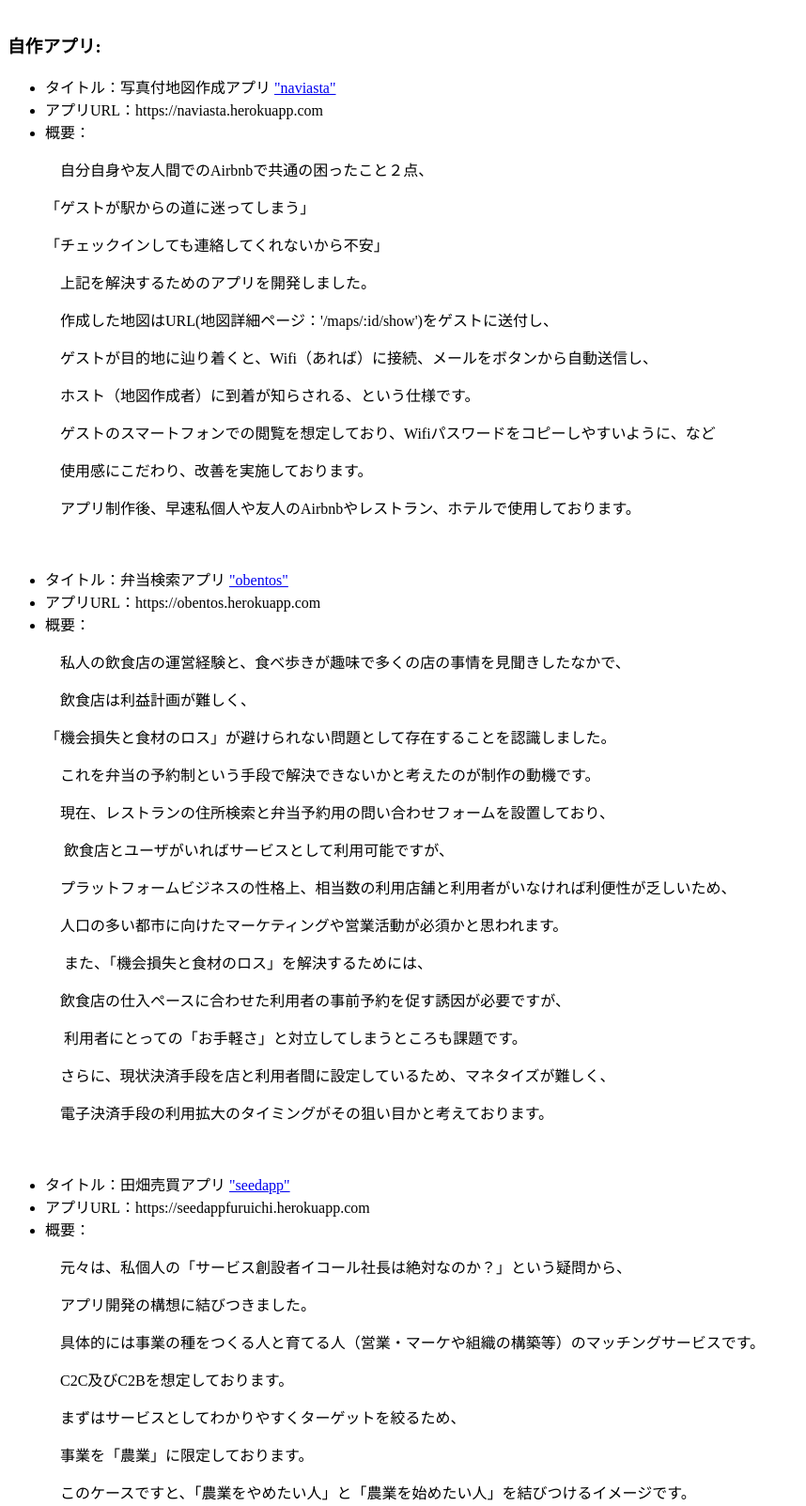
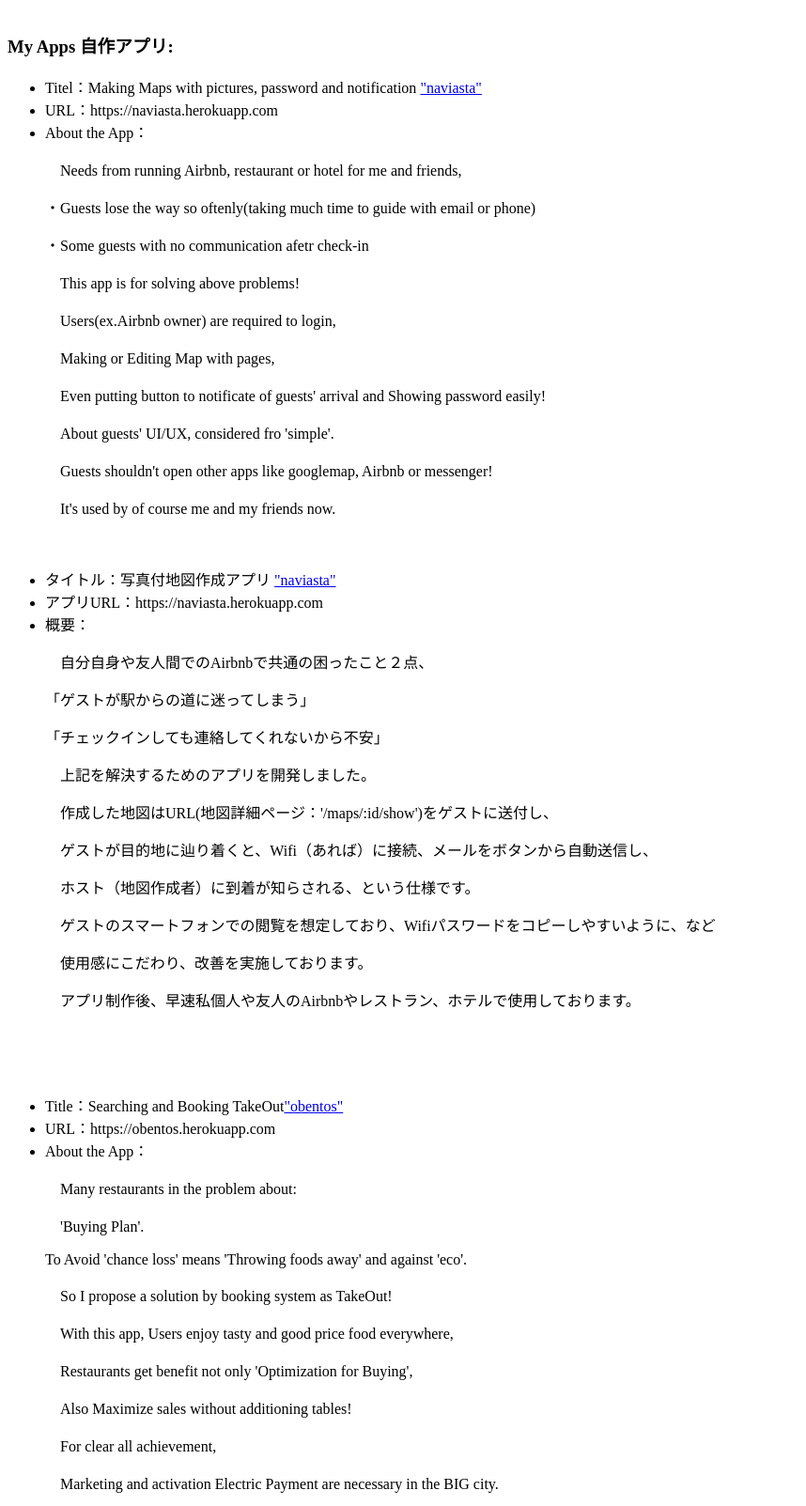
Before and after one commit to tasuke-furuichi/tasuke-furuichi.github.io, a plain HTML site: page index.html in a window 1280 px wide. Shown: the part 660-2263 px from the top of the page at 94% size, without its empty margins (0-858 px from the left). Drawn offline with Linux system fonts and the light colour scheme.

Commit message:
add english

```diff
--- a/index.html
+++ b/index.html
@@ -17,7 +17,7 @@
       <h2>Frutusのポートフォリオ</a>
     </div>
     <div>
-      <h3>言語:</h3>
+      <h3>Languages 言語:</h3>
       <ul>
         <li>Ruby</li>
         <li>Python</li>
@@ -27,14 +27,14 @@
     </div>
     <br></br>
     <div>
-      <h3>フレームワーク:</h3>
+      <h3>FlameWork フレームワーク:</h3>
       <ul>
         <li>Ruby on Rails</li>
       </ul>
     </div>
     <br></br>
     <div>
-      <h3>その他:</h3>
+      <h3>Others その他:</h3>
       <ul>
         <li>HTML</li>
         <li>CSS</li>
@@ -49,8 +49,23 @@
       </ul>
     </div>
     <br></br>
-    <h3>自作アプリ:</h3>
+    <h3>My Apps 自作アプリ:</h3>
     <ul>
+
+      <li>Titel：Making Maps with pictures, password and notification <a href="https://naviasta.herokuapp.com">"naviasta"</a></li>
+        <li>URL：https://naviasta.herokuapp.com</li>
+        <li>About the App：</li>
+        <p>　Needs from running Airbnb, restaurant or hotel for me and friends,</p>
+        <p> ・Guests lose the way so oftenly(taking much time to guide with email or phone)</p>
+        <p> ・Some guests with no communication afetr check-in</p>
+        <p>　This app is for solving above problems!</p>
+        <p>　Users(ex.Airbnb owner) are required to login,</p>
+        <p>　Making or Editing Map with pages,</p>
+        <p>　Even putting button to notificate of guests' arrival and Showing password easily!</p>
+        <p>　About guests' UI/UX, considered fro 'simple'.</p>
+        <p>　Guests shouldn't open other apps like googlemap, Airbnb or messenger!</p>
+        <p>　It's used by of course me and my friends now.</p>
+      <br></br>
         <li>タイトル：写真付地図作成アプリ <a href="https://naviasta.herokuapp.com">"naviasta"</a></li>
         <li>アプリURL：https://naviasta.herokuapp.com</li>
         <li>概要：</li>
@@ -64,6 +79,20 @@
         <p>　ゲストのスマートフォンでの閲覧を想定しており、Wifiパスワードをコピーしやすいように、など</p>
         <p>　使用感にこだわり、改善を実施しております。</p>
         <p>　アプリ制作後、早速私個人や友人のAirbnbやレストラン、ホテルで使用しております。</p>
+      <br></br>
+      <br></br>
+        <li>Title：Searching and Booking TakeOut<a href="https://obentos.herokuapp.com">"obentos"</a></li>
+        <li>URL：https://obentos.herokuapp.com</li>
+        <li>About the App：</li>
+        <p>　Many restaurants in the problem about:</p>
+        <p>　'Buying Plan'.</p>
+        <p>  To Avoid 'chance loss' means 'Throwing foods away' and against 'eco'.</p>
+        <p>　So I propose a solution by booking system as TakeOut!</p>
+        <p>　With this app, Users enjoy tasty and good price food everywhere,</p>
+        <p>　Restaurants get benefit not only 'Optimization for Buying',</p>
+        <p>　Also Maximize sales without additioning tables!</p>
+        <p>　For clear all achievement, </p>
+        <p>　Marketing and activation Electric Payment are necessary in the BIG city.</p>
       <br></br>
         <li>タイトル：弁当検索アプリ <a href="https://obentos.herokuapp.com">"obentos"</a></li>
         <li>アプリURL：https://obentos.herokuapp.com</li>
@@ -82,6 +111,15 @@
         <p>　さらに、現状決済手段を店と利用者間に設定しているため、マネタイズが難しく、</p>
         <p>　電子決済手段の利用拡大のタイミングがその狙い目かと考えております。</p>
       <br></br>
+      <br></br>
+        <li>Title：Free Market for Fields <a href="https://seedappfuruichi.herokuapp.com">"seedapp"</a></li>
+        <li>URL：https://seedappfuruichi.herokuapp.com</li>
+        <li>About the App：</li>
+        <p>　From the idea about separation of Creating and Managemant</p>
+        <p>　Though only for Fields so far, </p>
+        <p>　I want make it more expanded.</p>
+        <p>  For example, Matching in Vacant Houses, Small or Family Businesses, Techniques and Ideas.</p>
+      <br></br>
         <li>タイトル：田畑売買アプリ <a href="https://seedappfuruichi.herokuapp.com">"seedapp"</a></li>
         <li>アプリURL：https://seedappfuruichi.herokuapp.com</li>
         <li>概要：</li>
```
